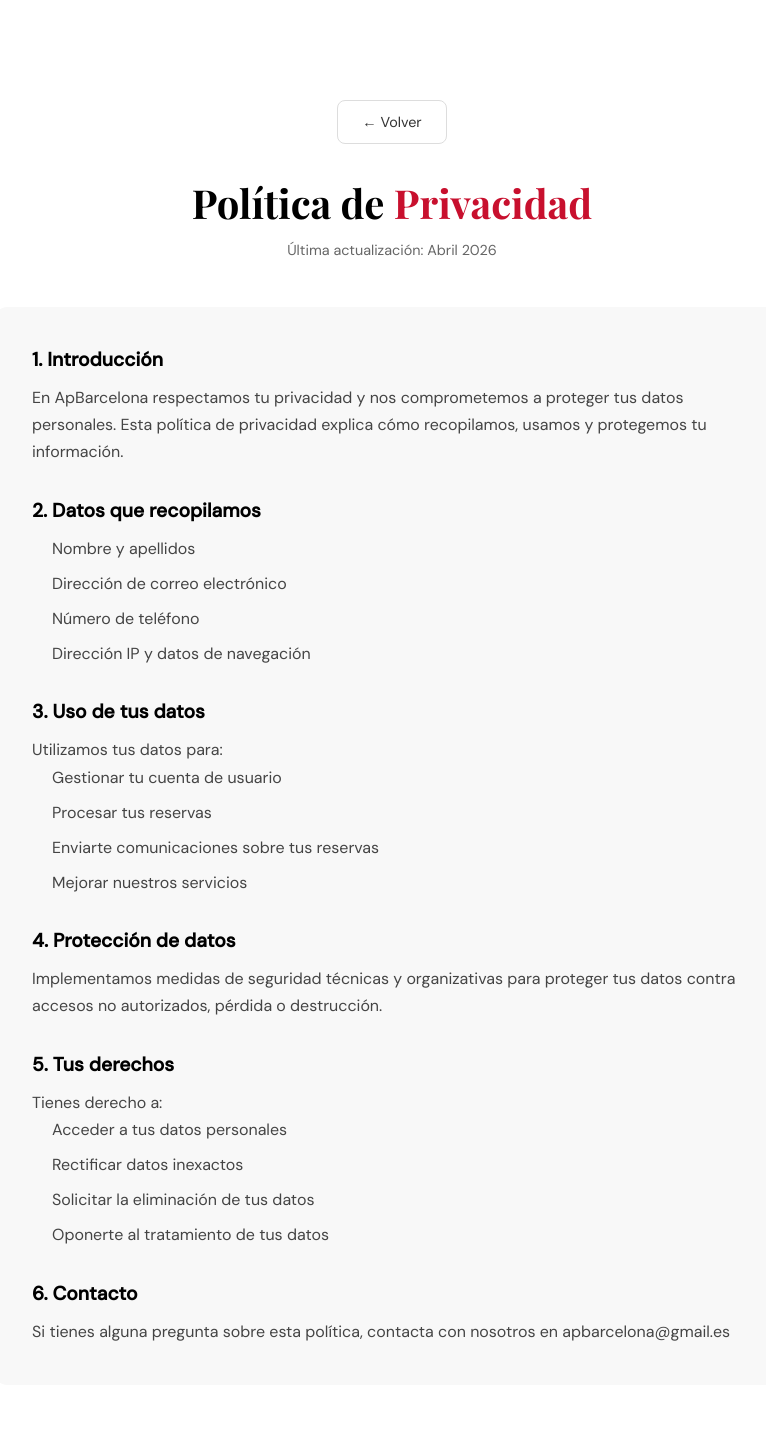
After one commit to EnochCervera007/ProyectoIntermodular, a PHP site: page /privacidad.php in a window 1280 px wide. The commit adds this page. Shown: the whole page, without its empty margins (248-1014 px from the left). Run offline with PHP 8.4, Linux system fonts and the light colour scheme.

Commit message:
Añadidas páginas de Privacidad, Cookies y Términos

```diff
--- /dev/null
+++ b/privacidad.php
@@ -0,0 +1,98 @@
+<?php
+session_start();
+require_once 'conexion.php';
+$logged_in = isset($_SESSION['user_id']);
+$user_name = $_SESSION['user_name'] ?? '';
+?>
+<!DOCTYPE html>
+<html lang="es">
+<head>
+  <meta charset="UTF-8">
+  <meta name="viewport" content="width=device-width, initial-scale=1.0">
+  <title>Política de Privacidad – ApBarcelona</title>
+  <link rel="stylesheet" href="style.css">
+  <link href="https://fonts.googleapis.com/css2?family=Playfair+Display:wght@400;700;900&family=DM+Sans:wght@300;400;500&display=swap" rel="stylesheet">
+  <style>
+    body { background: #fff; }
+    .legal-page { padding: 100px 20px 60px; min-height: 100vh; }
+    .legal-container { max-width: 800px; margin: 0 auto; }
+    .legal-header { text-align: center; margin-bottom: 48px; }
+    .btn-back {
+      display: inline-flex; align-items: center; gap: 8px;
+      padding: 12px 24px; background: transparent; border: 1px solid #ddd;
+      border-radius: 8px; color: #333; font-size: 0.9rem; text-decoration: none;
+      transition: all 0.2s; margin-bottom: 32px;
+    }
+    .btn-back:hover { background: #f5f5f5; color: #000; }
+    .legal-title { font-family: 'Playfair Display', serif; font-size: 2.5rem; color: #000; margin-bottom: 12px; }
+    .legal-subtitle { color: #666; font-size: 0.9rem; }
+    .legal-content { background: #f8f8f8; border-radius: 16px; padding: 40px; }
+    .legal-section { margin-bottom: 32px; }
+    .legal-section:last-child { margin-bottom: 0; }
+    .legal-section h3 { color: #000; font-size: 1.2rem; margin-bottom: 12px; }
+    .legal-section p { color: #444; line-height: 1.7; }
+    .legal-section ul { color: #444; line-height: 1.7; padding-left: 20px; }
+    .legal-section li { margin-bottom: 8px; }
+  </style>
+</head>
+<body>
+  <div class="legal-page">
+    <div class="legal-container">
+      <div class="legal-header">
+        <a href="index.php" class="btn-back">← Volver</a>
+        <h1 class="legal-title">Política de <span style="color:#C8102E;">Privacidad</span></h1>
+        <p class="legal-subtitle">Última actualización: Abril 2026</p>
+      </div>
+
+      <div class="legal-content">
+        <div class="legal-section">
+          <h3>1. Introducción</h3>
+          <p>En ApBarcelona respectamos tu privacidad y nos comprometemos a proteger tus datos personales. Esta política de privacidad explica cómo recopilamos, usamos y protegemos tu información.</p>
+        </div>
+
+        <div class="legal-section">
+          <h3>2. Datos que recopilamos</h3>
+          <ul>
+            <li>Nombre y apellidos</li>
+            <li>Dirección de correo electrónico</li>
+            <li>Número de teléfono</li>
+            <li>Dirección IP y datos de navegación</li>
+          </ul>
+        </div>
+
+        <div class="legal-section">
+          <h3>3. Uso de tus datos</h3>
+          <p>Utilizamos tus datos para:</p>
+          <ul>
+            <li>Gestionar tu cuenta de usuario</li>
+            <li>Procesar tus reservas</li>
+            <li>Enviarte comunicaciones sobre tus reservas</li>
+            <li>Mejorar nuestros servicios</li>
+          </ul>
+        </div>
+
+        <div class="legal-section">
+          <h3>4. Protección de datos</h3>
+          <p>Implementamos medidas de seguridad técnicas y organizativas para proteger tus datos contra accesos no autorizados, pérdida o destrucción.</p>
+        </div>
+
+        <div class="legal-section">
+          <h3>5. Tus derechos</h3>
+          <p>Tienes derecho a:</p>
+          <ul>
+            <li>Acceder a tus datos personales</li>
+            <li>Rectificar datos inexactos</li>
+            <li>Solicitar la eliminación de tus datos</li>
+            <li>Oponerte al tratamiento de tus datos</li>
+          </ul>
+        </div>
+
+        <div class="legal-section">
+          <h3>6. Contacto</h3>
+          <p>Si tienes alguna pregunta sobre esta política, contacta con nosotros en apbarcelona@gmail.es</p>
+        </div>
+      </div>
+    </div>
+  </div>
+</body>
+</html>
--- a/style.css
+++ b/style.css
@@ -318,8 +318,8 @@ ul { list-style: none; }
 .btn-submit:hover { background: var(--rojo-oscuro); transform: translateY(-2px); box-shadow: 0 8px 30px rgba(200,16,46,0.45); }
 
 /* ===== FOOTER ===== */
-.footer { background: var(--negro); color: var(--blanco); padding: 80px 0 0; }
-.footer-grid { display: grid; grid-template-columns: 1.5fr 1fr 1fr 1.2fr; gap: 48px; margin-bottom: 60px; }
+.footer { background: var(--negro); color: var(--blanco); padding: 80px 0 0; text-align: center; }
+.footer-grid { display: grid; grid-template-columns: repeat(3, 1fr); gap: 48px; margin-bottom: 60px; justify-items: center; }
 .footer-brand .logo { font-size: 1.4rem; }
 .footer-brand p { font-size: 0.88rem; color: rgba(255,255,255,0.5); line-height: 1.7; margin: 16px 0 20px; max-width: 240px; }
 .footer-social { display: flex; gap: 12px; }
```
Also changed, not shown: cookies.php (added, +80 -0 lines), index.php (+5 -16 lines), terminos.php (added, +98 -0 lines).
